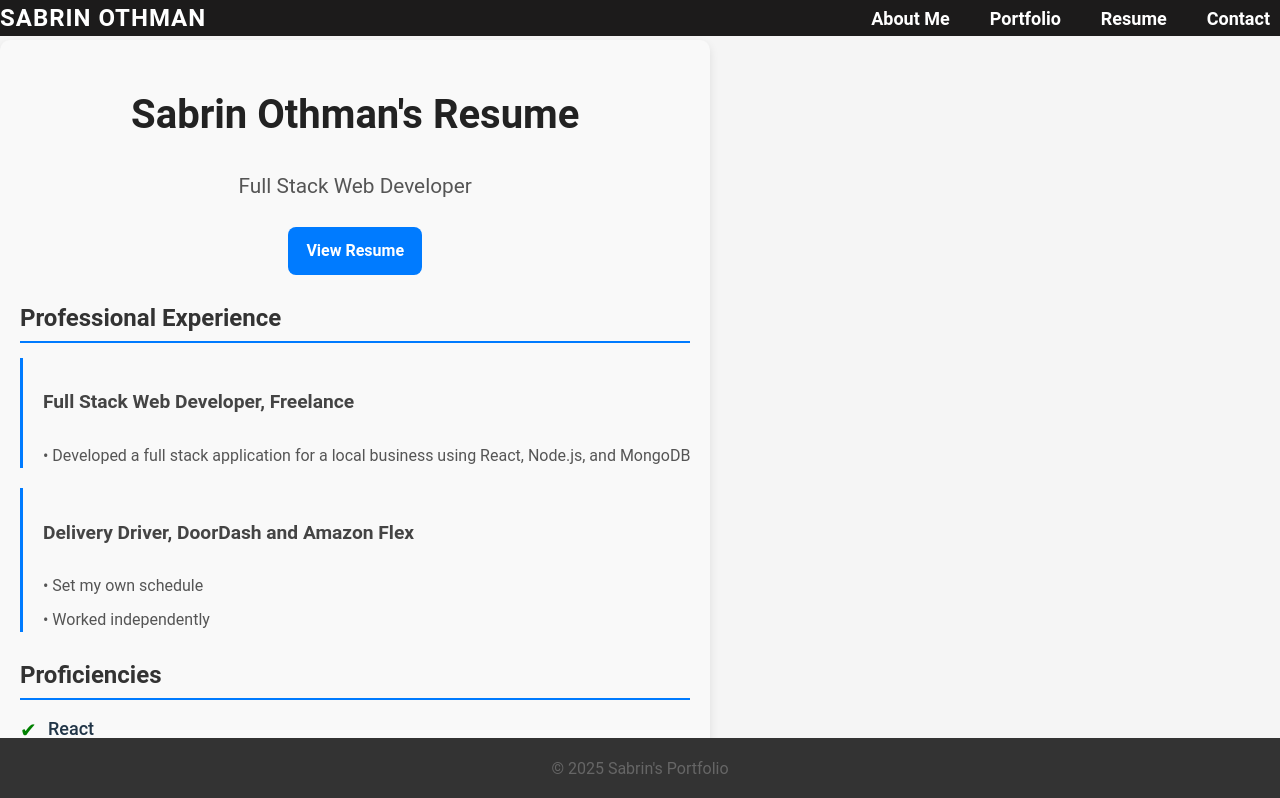
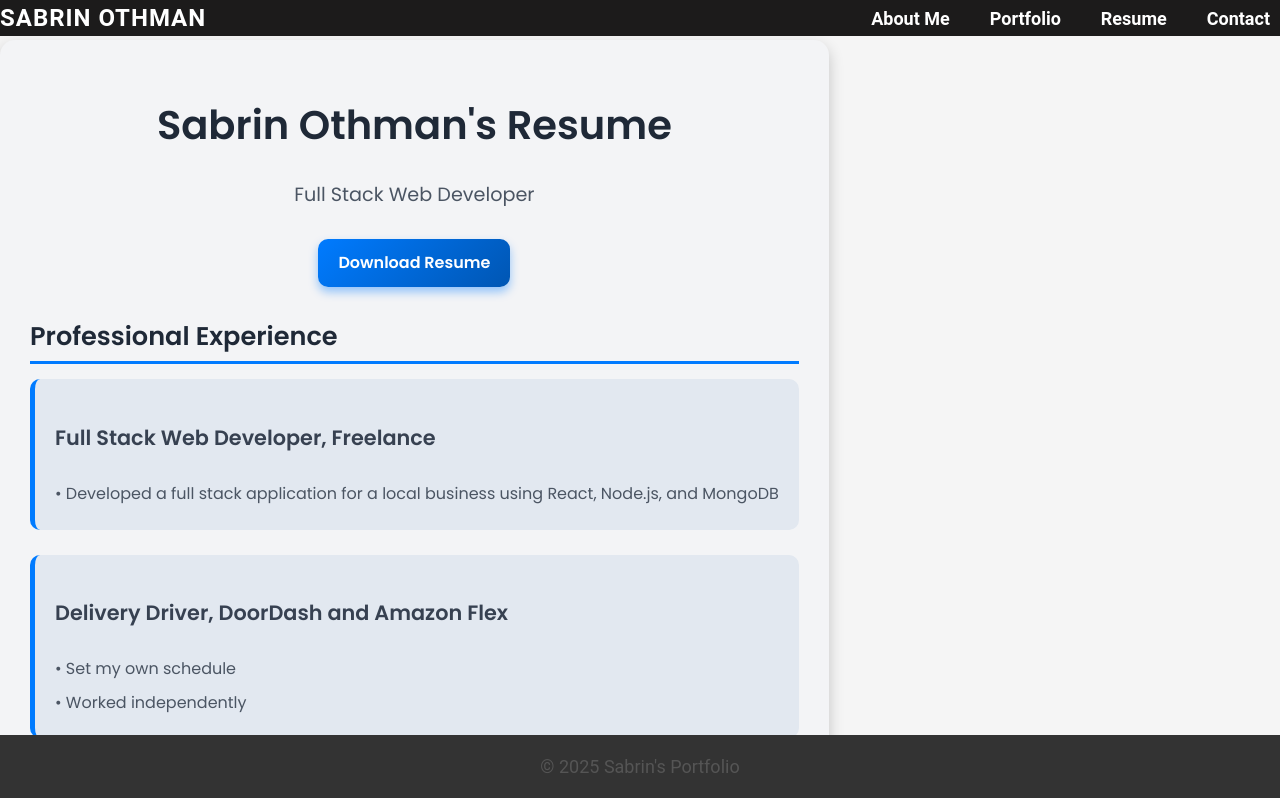
Before and after one commit to sabrinothman6495/Portfolio---React-, a React (Vite) app in the folder my-portfolio/: page /resume in a window 1280 px wide. Shown: the top 798 px of the page. Built offline with nearby package versions, Linux system fonts and the light colour scheme.

Commit message:
updated problem pages and files

```diff
--- a/my-portfolio/src/CSS/LandingPage.css
+++ b/my-portfolio/src/CSS/LandingPage.css
@@ -6,7 +6,6 @@
     align-items: center;
     justify-content: center;
     text-align: center;
-    background: url("../assets/landing-bg.jpg") no-repeat center center/cover;
     color: white;
   }
 
--- a/my-portfolio/src/CSS/Resume.css
+++ b/my-portfolio/src/CSS/Resume.css
@@ -1,56 +1,62 @@
+/* Import Google Font */
+@import url('https://fonts.googleapis.com/css2?family=Poppins:wght@400;600&display=swap');
+
 /* General Section Styling */
 .resume-section {
   max-width: 800px;
-  margin: 40px auto; /* Adds space from other sections */
-  padding: 20px;
-  background: #f9f9f9;
-  border-radius: 10px;
-  box-shadow: 0px 4px 10px rgba(0, 0, 0, 0.1);
+  margin: 40px auto;
+  padding: 30px;
+  background: #f3f4f6;
+  border-radius: 15px;
+  box-shadow: 0px 6px 15px rgba(0, 0, 0, 0.2);
+  font-family: 'Poppins', sans-serif;
+  color: #333;
 }
 
 /* Resume Header */
 .resume-header {
   text-align: center;
-  margin-bottom: 20px;
+  margin-bottom: 25px;
 }
 
 .resume-header h1 {
-  font-size: 2.5rem; /* Slightly larger for prominence */
-  color: #222;
-  font-weight: bold;
+  font-size: 2.5rem;
+  color: #1f2937;
+  font-weight: 600;
 }
 
 .resume-header p {
-  font-size: 1.3rem;
-  color: #555;
+  font-size: 1.2rem;
+  color: #4b5563;
 }
 
 /* Resume Download Link */
 .resume-link {
   display: inline-block;
-  margin-top: 15px;
-  padding: 12px 18px;
-  background-color: #007bff;
+  margin-top: 20px;
+  padding: 12px 20px;
+  background: linear-gradient(135deg, #007bff, #0056b3);
   color: white;
   text-decoration: none;
-  font-weight: bold;
-  border-radius: 8px;
-  transition: all 0.3s ease;
+  border-radius: 10px;
+  transition: all 0.4s ease;
+  box-shadow: 0 5px 10px rgba(0, 123, 255, 0.4);
 }
 
-.resume-link:hover {
-  background-color: #0056b3;
-  transform: translateY(-2px);
-  box-shadow: 0 3px 8px rgba(0, 0, 0, 0.2);
+.resume-link:hover, .resume-link:focus {
+  transform: translateY(-4px);
+  background: linear-gradient(135deg, #0056b3, #004080);
+  box-shadow: 0 7px 15px rgba(0, 86, 179, 0.5);
 }
 
 /* Section Headings */
 h3 {
-  margin-top: 25px;
-  color: #333;
-  font-size: 1.5rem;
-  border-bottom: 2px solid #007bff; /* Adds subtle emphasis */
-  padding-bottom: 5px;
+  margin-top: 30px;
+  color: #1f2937;
+  font-size: 1.6rem;
+  border-bottom: 3px solid #007bff;
+  padding-bottom: 6px;
+  margin-bottom: 15px;
 }
 
 /* Experience & Proficiencies Lists */
@@ -59,50 +65,81 @@ h3 {
 .education-list {
   list-style: none;
   padding: 0;
-  margin-top: 10px;
+  margin-top: 15px;
 }
 
 .proficiencies-list li {
   position: relative;
-  padding-left: 28px; /* Space for the checkmark */
+  padding-left: 35px;
+  margin-bottom: 12px;
   font-size: 18px;
-  margin-bottom: 10px;
   font-weight: 500;
 }
 
 /* Checkmark Styling */
 .proficiencies-list li::before {
-  content: "✔"; /* Checkmark symbol */
+  content: "✔";
   position: absolute;
   left: 0;
-  color: green;
-  font-size: 20px;
+  top: 3px;
+  color: #28a745;
+  font-size: 22px;
   font-weight: bold;
+  text-shadow: 1px 1px 2px rgba(0, 0, 0, 0.3);
 }
 
 /* Experience Items */
 .experience-item {
-  margin-bottom: 20px;
-  padding-left: 20px;
-  border-left: 3px solid #007bff; /* Adds a visual separation */
-  padding-top: 5px;
+  margin-bottom: 25px;
+  padding: 15px 20px;
+  border-left: 5px solid #007bff;
+  background-color: #e2e8f0;
+  border-radius: 10px;
+  transition: transform 0.3s ease;
+}
+
+.experience-item:hover {
+  transform: translateX(10px);
+  background-color: #d1d5db;
 }
 
 .experience-item h4 {
-  color: #444;
-  font-size: 1.2rem;
+  color: #374151;
+  font-size: 1.3rem;
   font-weight: bold;
 }
 
 .experience-item p {
+  color: #4b5563;
   font-size: 1rem;
-  color: #555;
   margin-top: 5px;
 }
 
 /* General Paragraph Styling */
 p {
-  color: #666;
-  font-size: 1rem;
   line-height: 1.6;
 }
+
+/* Responsive Design */
+@media (max-width: 500px) {
+  .resume-section {
+    padding: 20px;
+  }
+
+  .resume-header h1 {
+    font-size: 2rem;
+  }
+
+  .resume-header p {
+    font-size: 1rem;
+  }
+
+  .proficiencies-list li {
+    font-size: 16px;
+    padding-left: 28px;
+  }
+
+  .proficiencies-list li::before {
+    font-size: 18px;
+  }
+}
--- a/my-portfolio/src/pages/Resume.jsx
+++ b/my-portfolio/src/pages/Resume.jsx
@@ -8,12 +8,12 @@ const Resume = () => {
         <h1>Sabrin Othman's Resume</h1>
         <p>Full Stack Web Developer</p>
         <a
-          href="https://docs.google.com/document/d/1VdUZ4w-nDrQmyYcfpmZ-R9Ue1t_otEPIjvOE1b_km78/edit?usp=sharing"
+          href="https://docs.google.com/document/d/1VdUZ4w-nDrQmyYcfpmZ-R9Ue1t_otEPIjvOE1b_km78/export?format=pdf"
           target="_blank"
           rel="noreferrer"
           className="resume-link"
         >
-          View Resume
+          Download Resume
         </a>
       </div>
 
@@ -22,7 +22,10 @@ const Resume = () => {
       <ul className="experience-list">
         <li className="experience-item">
           <h4>Full Stack Web Developer, Freelance</h4>
-          <p>• Developed a full stack application for a local business using React, Node.js, and MongoDB</p>
+          <p>
+            • Developed a full stack application for a local business using
+            React, Node.js, and MongoDB
+          </p>
         </li>
         <li className="experience-item">
           <h4>Delivery Driver, DoorDash and Amazon Flex</h4>
@@ -45,7 +48,9 @@ const Resume = () => {
       <h3>Education</h3>
       <ul className="education-list">
         <li>B.S. in Economics from John Jay College of Criminal Justice</li>
-        <li>Full Stack Web Development Certificate from Case Western University</li>
+        <li>
+          Full Stack Web Development Certificate from Case Western University
+        </li>
       </ul>
     </section>
   );
--- a/my-portfolio/vite.config.js
+++ b/my-portfolio/vite.config.js
@@ -1,11 +1,8 @@
 import { defineConfig } from 'vite';
 import react from '@vitejs/plugin-react';
 
+// https://vitejs.dev/config/
 export default defineConfig({
-  base: '/my-portfolio/',
   plugins: [react()],
-  server: {
-    port: 3000,
-    open: true
-  }
+  base: './', // For relative paths during deployment
 });
```
Also changed, not shown: 2 other files (tests, documents, lock files or other folders).
